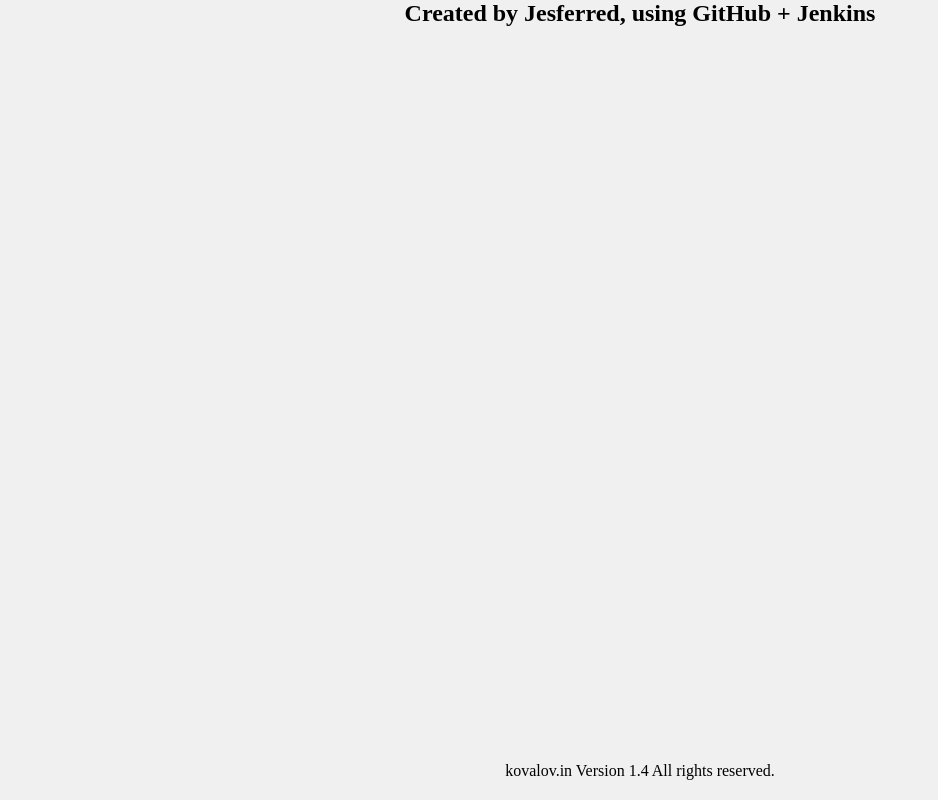
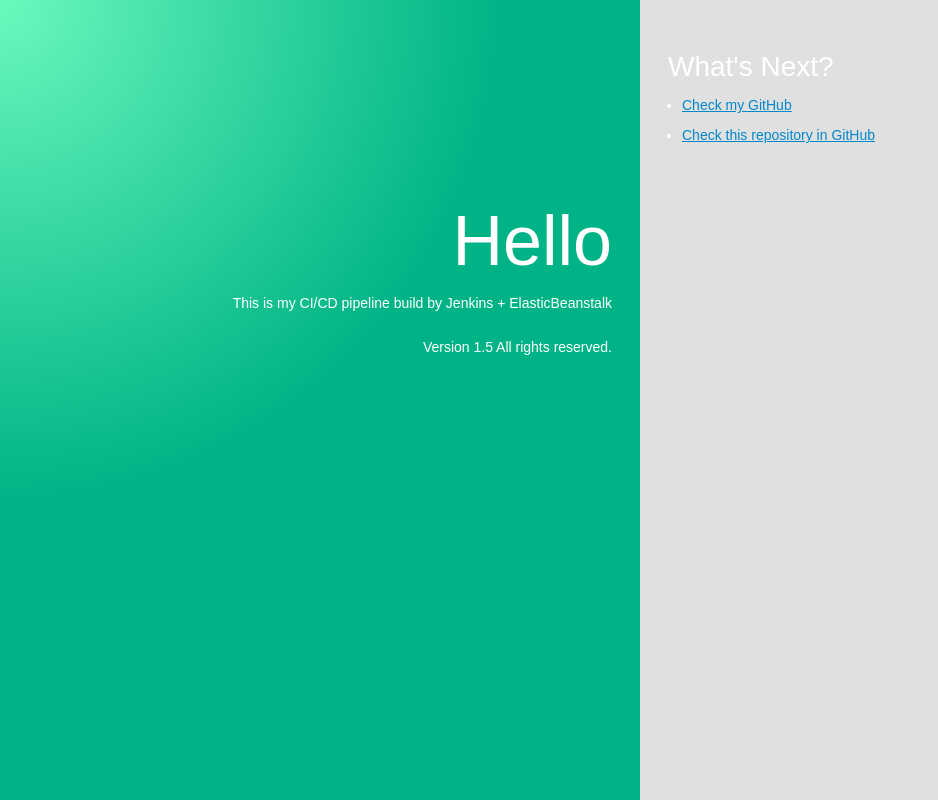
Before and after one commit to Jesferred/JenkinsDeploy, a plain HTML site: page index.html in a window 1280 px wide. Shown: the whole page, without its empty margins (0-938 px from the left). Drawn offline with Linux system fonts and the light colour scheme.

Commit message:
add .tf file and updated index.html

```diff
--- a/index.html
+++ b/index.html
@@ -1,39 +1,107 @@
 <!DOCTYPE html>
-<html lang="en">
+<html>
+
+</html>
+
 <head>
-    <meta charset="UTF-8">
-    <meta name="viewport" content="width=device-width, initial-scale=1.0">
-    <title>Simple HTML Page</title>
+    <meta http-equiv="Content-Type" content="text/html; charset=UTF-8">
+    <title>Welcome</title>
     <style>
         body {
-            display: flex;
-            flex-direction: column;
-            justify-content: center;
-            align-items: center;
-            height: 100vh;
-            margin: 0;
-            background-color: #f0f0f0;
+            color: #ffffff;
+            background-color: #E0E0E0;
+            font-family: Arial, sans-serif;
+            font-size: 14px;
+            -moz-transition-property: text-shadow;
+            -moz-transition-duration: 4s;
+            -webkit-transition-property: text-shadow;
+            -webkit-transition-duration: 4s;
+            text-shadow: none;
         }
-        .center-text {
-            font-size: 24px;
-            font-weight: bold;
-            text-align: center;
-            margin-bottom: auto;
+
+        body.blurry {
+            -moz-transition-property: text-shadow;
+            -moz-transition-duration: 4s;
+            -webkit-transition-property: text-shadow;
+            -webkit-transition-duration: 4s;
+            text-shadow: #fff 0px 0px 25px;
         }
-        .footer-text {
-            font-size: 16px;
-            text-align: center;
+
+        a {
+            color: #0188cc;
+        }
+
+        .textColumn,
+        .linksColumn {
+            padding: 2em;
+        }
+
+        .textColumn {
             position: absolute;
-            bottom: 20px;
+            top: 0px;
+            right: 50%;
+            bottom: 0px;
+            left: 0px;
+
+            text-align: right;
+            padding-top: 11em;
+            background-color: #1BA86D;
+            background-image: -moz-radial-gradient(left top, circle, #6AF9BD 0%, #00B386 60%);
+            background-image: -webkit-gradient(radial, 0 0, 1, 0 0, 500, from(#6AF9BD), to(#00B386));
+        }
+
+        .textColumn p {
+            width: 75%;
+            float: right;
+        }
+
+        .linksColumn {
+            position: absolute;
+            top: 0px;
+            right: 0px;
+            bottom: 0px;
+            left: 50%;
+
+            background-color: #E0E0E0;
+        }
+
+        h1 {
+            font-size: 500%;
+            font-weight: normal;
+            margin-bottom: 0em;
+        }
+
+        h2 {
+            font-size: 200%;
+            font-weight: normal;
+            margin-bottom: 0em;
+        }
+
+        ul {
+            padding-left: 1em;
+            margin: 0px;
+        }
+
+        li {
+            margin: 1em 0em;
         }
     </style>
 </head>
-<body>
-    <div class="center-text">
-        Created by Jesferred, using GitHub + Jenkins
+
+<body id="sample">
+    <div class="textColumn">
+        <h1>Hello</h1>
+        <p>This is my CI/CD pipeline build by Jenkins + ElasticBeanstalk</p>
+        <p>Version 1.5 All rights reserved.</p>
     </div>
-    <div class="footer-text">
-        kovalov.in Version 1.4 All rights reserved.
+
+    <div class="linksColumn">
+        <h2>What's Next?</h2>
+        <ul>
+            <li><a href="https://github.com/Jesferred">Check my GitHub</a></li>
+            <li><a href="https://github.com/Jesferred/JenkinsDeploy">Check this repository in GitHub</a></li>
+        </ul>
     </div>
 </body>
+
 </html>
```
Also changed, not shown: 2 other files.
